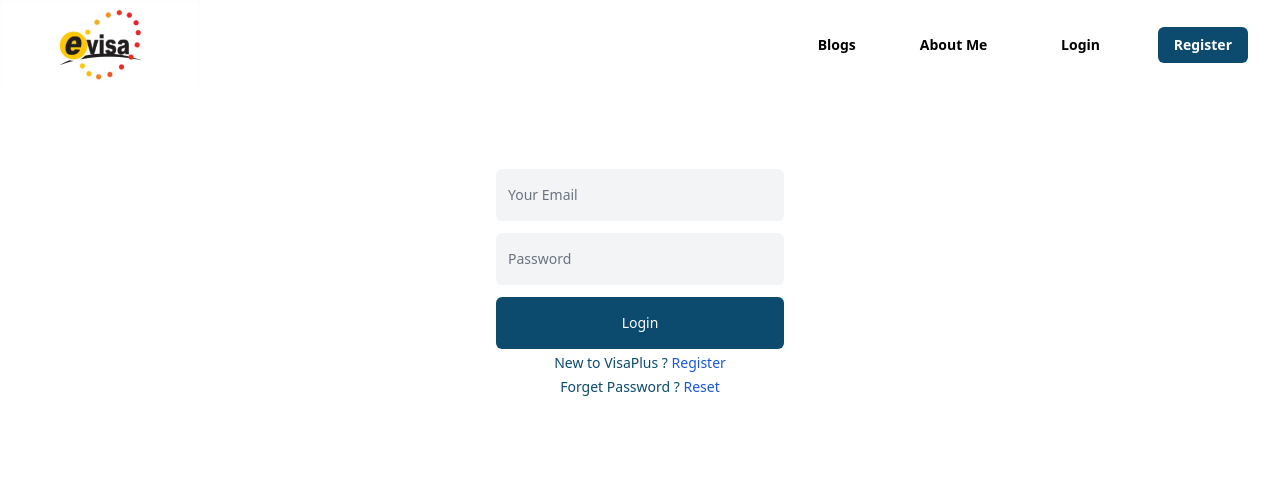
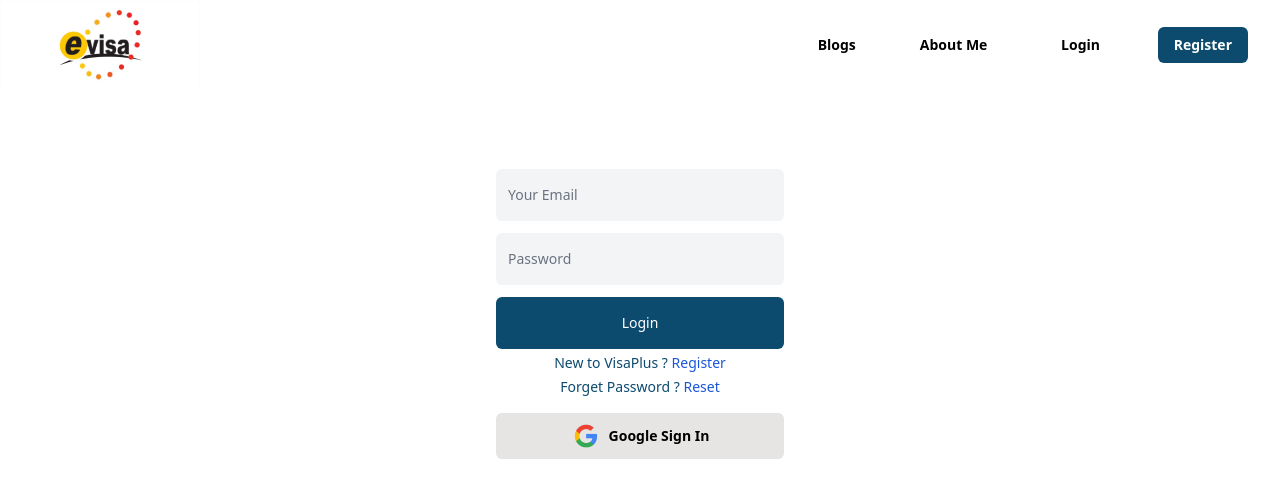
Before and after one commit to ThakurSaad/visa-plus, a React (Create React App) app: page /login in a window 1280 px wide. Shown: the top 498 px of the page. Built offline with nearby package versions, Linux system fonts and the light colour scheme; no server answers.

Commit message:
social login on login

```diff
--- a/src/App.js
+++ b/src/App.js
@@ -3,7 +3,7 @@ import "./App.css";
 import AboutMe from "./components/AboutMe/AboutMe";
 import Blogs from "./components/Blogs/Blogs";
 import Header from "./components/Header/Header";
-import Home from "./components/Home/Home";
+import Home from "./components/Home/Home/Home";
 import Login from "./components/Login/Login/Login";
 import Register from "./components/Login/Register/Register";
 
--- a/src/components/Header/Header.js
+++ b/src/components/Header/Header.js
@@ -7,7 +7,6 @@ import logo from "../../images/logo.png";
 
 const Header = () => {
   const [user, loading, error] = useAuthState(auth);
-
   return (
     <nav className="grid grid-cols-1 justify-items-center md:flex md:justify-between md:items-center text-sm">
       <div>
--- a/src/components/Login/Login/Login.js
+++ b/src/components/Login/Login/Login.js
@@ -6,6 +6,7 @@ import {
 import { Link, useNavigate } from "react-router-dom";
 import auth from "../../../firebase.init";
 import Loading from "../../Loading/Loading";
+import SocialLogin from "../SocialLogin/SocialLogin";
 
 const Login = () => {
   const emailRef = useRef("");
@@ -26,7 +27,7 @@ const Login = () => {
   }
   if (error) {
     errorElement = (
-      <p className="text-sm rounded-md bg-orange-100 text-red-700 absolute left-0 right-0 my-3 mx-auto w-72 p-2">
+      <p className="text-sm rounded-md bg-orange-100 text-red-700 my-3 mx-auto w-72 p-2">
         {error.message}
       </p>
     );
@@ -90,6 +91,7 @@ const Login = () => {
         Forget Password ? <span className="text-blue-700">Reset</span>
       </button>
       {errorElement}
+      <SocialLogin></SocialLogin>
       {/* <ToastContainer /> */}
     </section>
   );
```
Also changed, not shown: src/components/Home/Home/Home.js (renamed from src/components/Home/Home.js).
